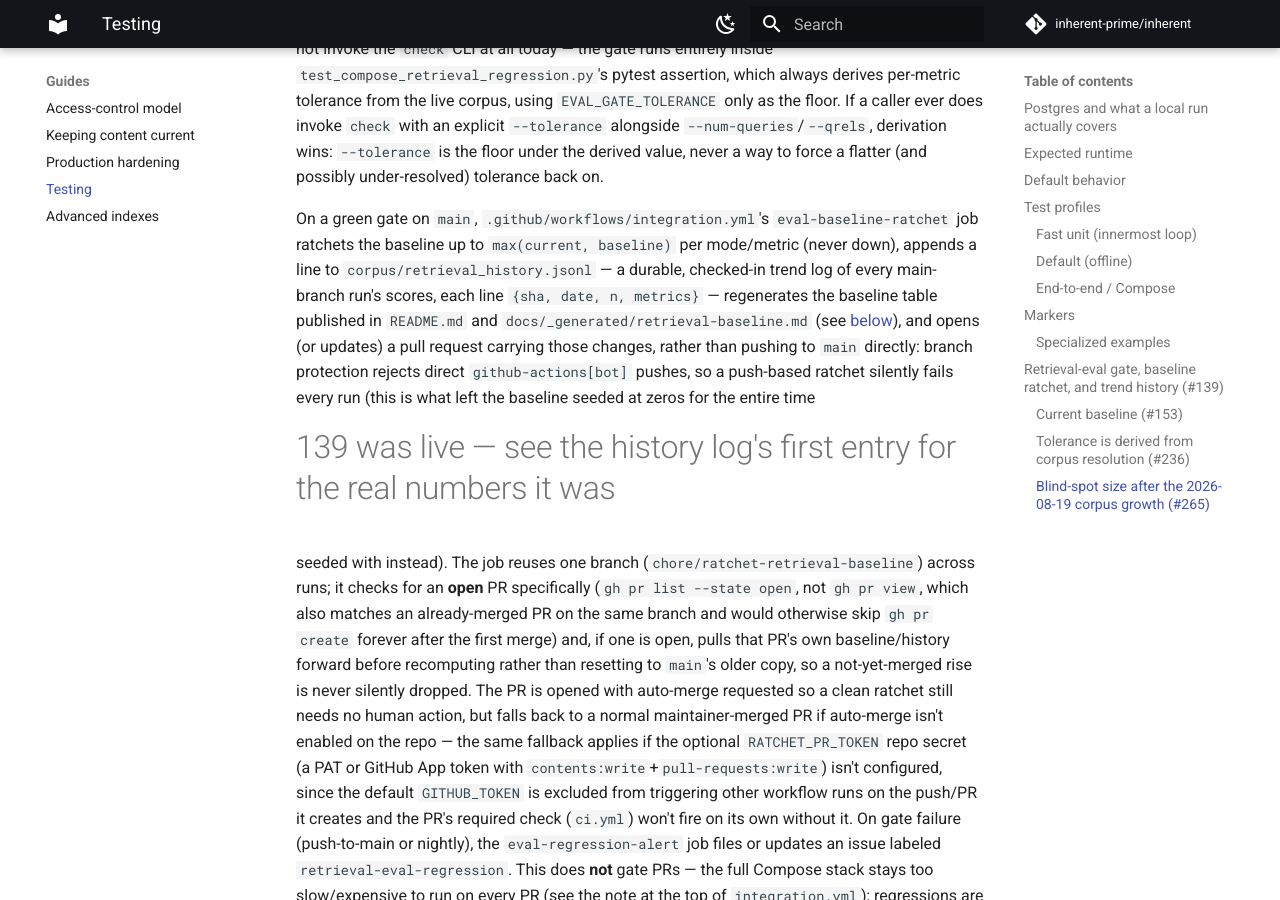
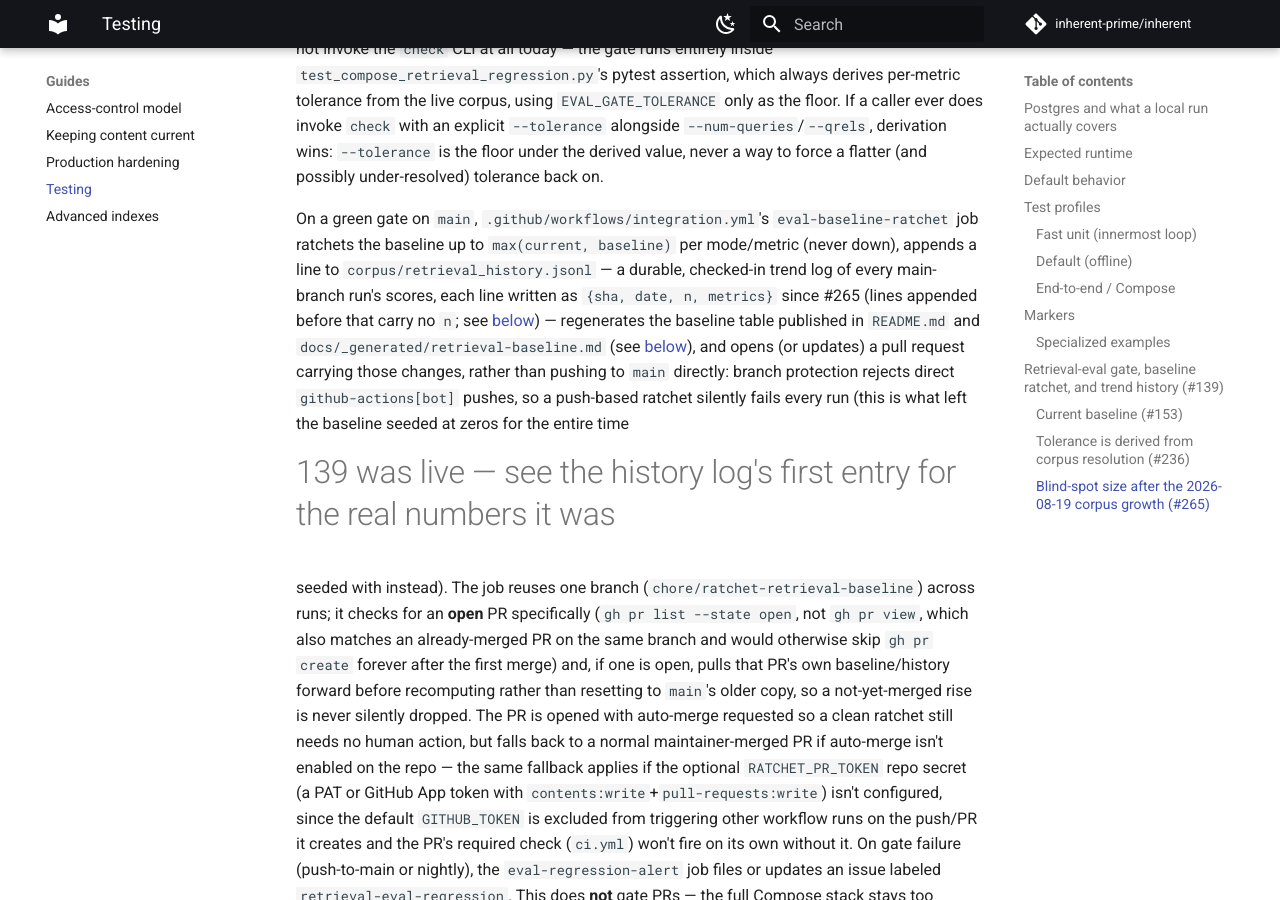
Before and after one commit to akash1047/inherent, an MkDocs documentation site: the page built from docs/testing.md, in a window 1280 px wide and 900 px high, scrolled down 9365 px. Built offline with MkDocs 1.6.1 and Material for MkDocs 9.7.7, drawn with Linux system fonts in a browser that asks for light colours; comment, search, counter and statistics services are not loaded.

Commit message:
fix(evals): resolve fixture MIME per-extension, not by mime_types[0] (#265)
Two review findings from the PR #305 Copilot pass.

_content_type() took spec.mime_types[0], which is the canonical type only for
a spec describing ONE format. The `code` spec pools 22 aliases across 21
extensions, so index 0 labels a Go, SQL or Java fixture text/x-python -- the
exact bug mime_type_for_extension() was added to close (#197). No code fixture
is in the corpus today, so this was latent, but resolving per-extension is the
whole point of sourcing the shared registry instead of a local table: shipping
a known-wrong lookup contradicts the rationale the helper's own docstring
gives.

docs/testing.md described a history line as `{sha, date, n, metrics}` flatly,
which implies every line carries `n` -- contradicting the section below it
stating pre-#265 lines have none and must be treated as unknown. Scoped the
claim to lines written since #265 and linked the explanation.

Co-Authored-By: Claude Opus 5 <noreply@anthropic.com>

```diff
--- a/docs/testing.md
+++ b/docs/testing.md
@@ -425,8 +425,10 @@ On a green gate on `main`, `.github/workflows/integration.yml`'s
 `eval-baseline-ratchet` job ratchets the baseline up to
 `max(current, baseline)` per mode/metric (never down), appends a line to
 `corpus/retrieval_history.jsonl` — a durable, checked-in trend log of every
-main-branch run's scores, each line `{sha, date, n, metrics}` — regenerates
-the baseline table published in
+main-branch run's scores, each line written as `{sha, date, n, metrics}`
+since #265 (lines appended before that carry no `n`; see
+[below](#n-on-a-history-line-and-why-two-lines-may-not-be-comparable-265)) —
+regenerates the baseline table published in
 `README.md` and `docs/_generated/retrieval-baseline.md` (see
 [below](#publishing-the-baseline)), and opens (or updates) a pull request
 carrying those changes, rather than pushing to `main` directly: branch
```
Also changed, not shown: 1 other file.
